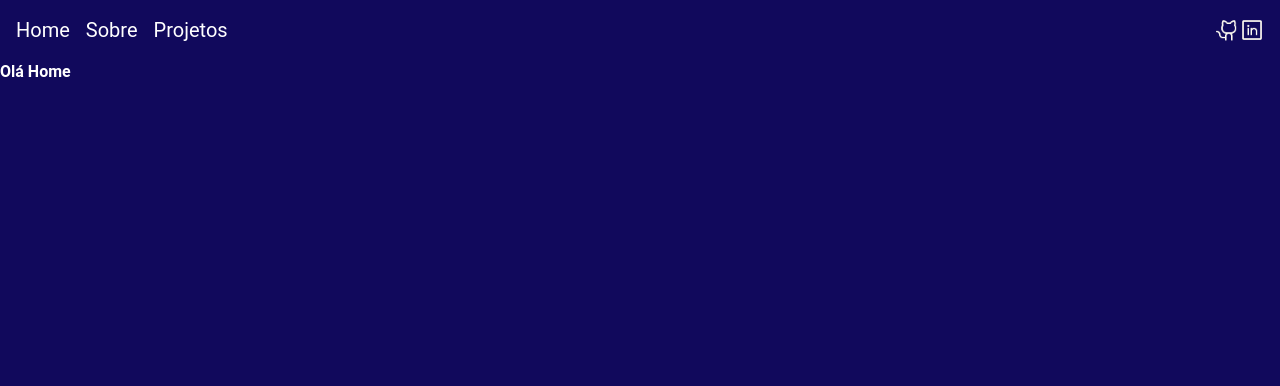
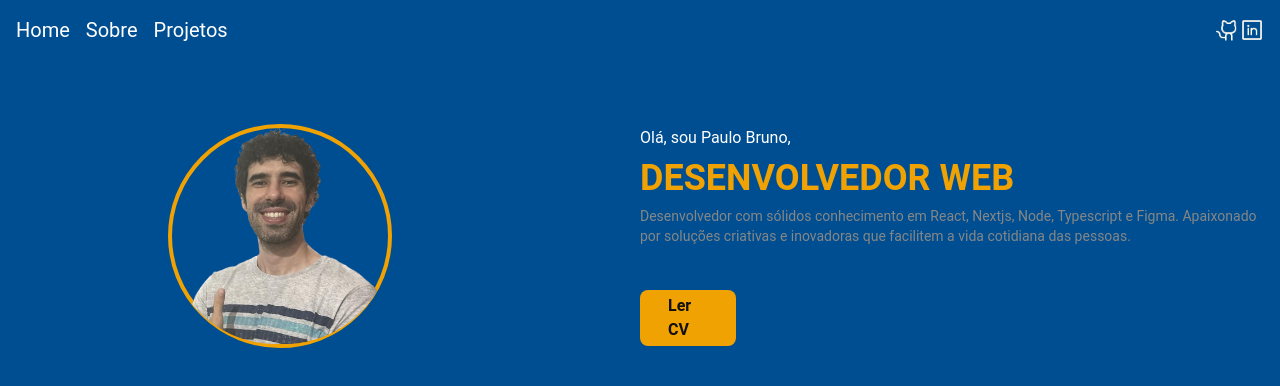
Before and after one commit to DevPBDias/portfolio-dev-astro, an Astro site: page / in a window 1280 px wide. Built offline with nearby package versions, Linux system fonts and the light colour scheme; Astro itself is replaced by a stand-in of ours.

Commit message:
feat: create hero component and styled, add root css

```diff
--- /dev/null
+++ b/src/components/Hero.astro
@@ -0,0 +1,32 @@
+---
+import hero from "../assets/images/Hero.png";
+---
+
+<picture
+  class="m-auto flex items-center justify-center border-4 border-[var(--secondary)] w-56 h-56 2xl:w-96 2xl:h-96 rounded-full"
+>
+  <img class="w-full h-full object-cover" src={hero.src} alt="Hero image" />
+</picture>
+<section
+  class="flex flex-col justify-center items-start gap-1 lg:gap-2 lg:w-1/2"
+>
+  <p class="lg:text-base text-sm">Olá, sou Paulo Bruno,</p>
+  <h2
+    class="uppercase text-[var(--secondary)] text-2xl sm:text-4xl 2xl:text-6xl font-bold"
+  >
+    Desenvolvedor web
+  </h2>
+  <p class="2xl:text-base text-sm text-[var(--text-color-terciary)]">
+    Desenvolvedor com sólidos conhecimento em React, Nextjs, Node, Typescript e
+    Figma. Apaixonado por soluções criativas e inovadoras que facilitem a vida
+    cotidiana das pessoas.
+  </p>
+  <a
+    target="_blank"
+    rel="noreferrer noopener"
+    class="flex justify-center items-center bg-[var(--secondary)] 2xl:text-xl font-bold text-[var(--text-color-secondary)] w-full sm:w-24 py-1 lg:px-7 lg:py-1 rounded-lg shadow-sm mt-5 ml- lg:mt-9"
+    href="/CV Paulo Bruno.pdf"
+  >
+    Ler CV
+  </a>
+</section>
--- a/src/pages/index.astro
+++ b/src/pages/index.astro
@@ -1,8 +1,13 @@
 ---
 import Layout from "../layouts/Layout.astro";
+import Hero from "../components/Hero.astro";
 import "../styles/global.css";
 ---
 
 <Layout title="Home | Portfolio DevPBDias">
-  <h1 class="font-bold">Olá Home</h1>
+  <main
+    class="p-4 flex flex-col lg:flex-row mt-12 gap-12 lg:gap-24 items-center justify-center"
+  >
+    <Hero />
+  </main>
 </Layout>
--- a/src/styles/global.css
+++ b/src/styles/global.css
@@ -1,8 +1,22 @@
+:root {
+  --background: linear-gradient(to bottom, #000428, #004e92);
+  --text-color-primary: #fffcf2;
+  --text-color-primary-soft: #e6e3db;
+  --text-color-secondary: #111111;
+  --secondary: #f0a202;
+  --text-color-terciary: #858786;
+  --padding-header: 120px;
+  --padding-content: 262px;
+  --bg-soft: #2489e2;
+  --bg-darker: #185e9b;
+  --trybe: #21e54d;
+}
+
 body {
   font-family: "Roboto", sans-serif;
   margin: 0;
   padding: 0;
   box-sizing: border-box;
-  background-color: rgb(17, 9, 92);
+  background-color: #004e92;
   color: white;
 }
```
